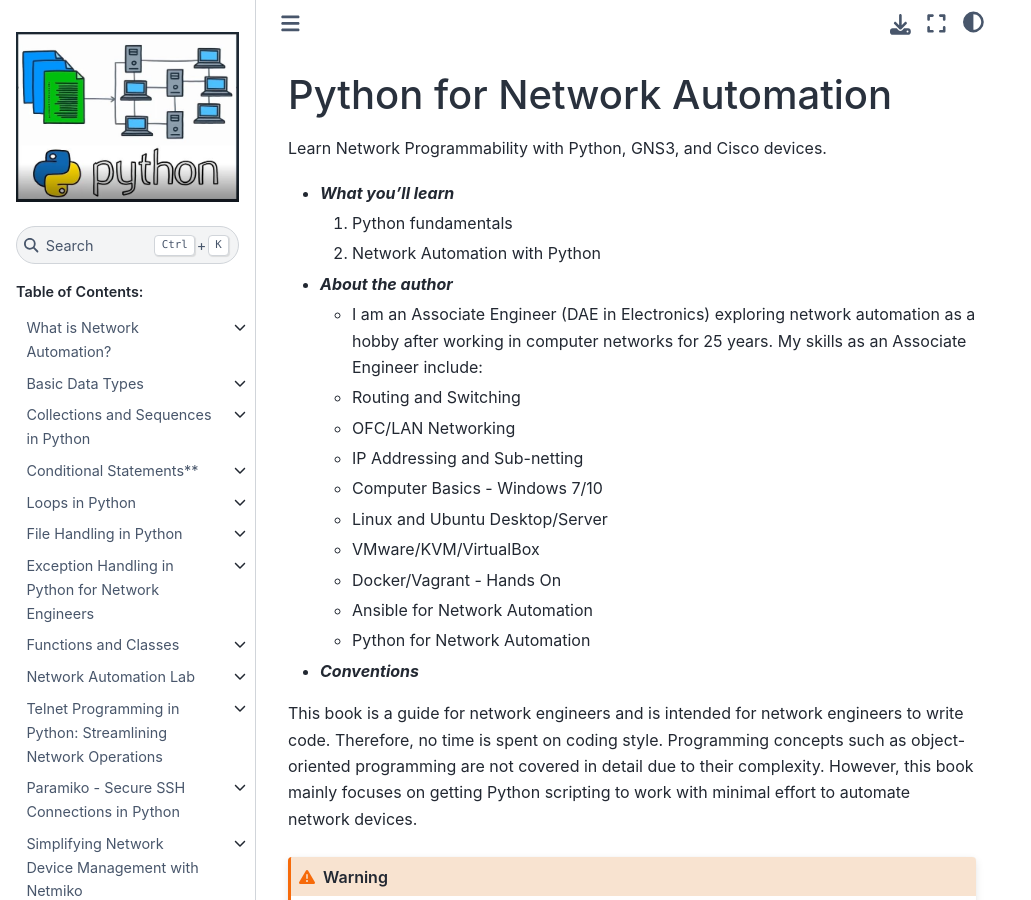
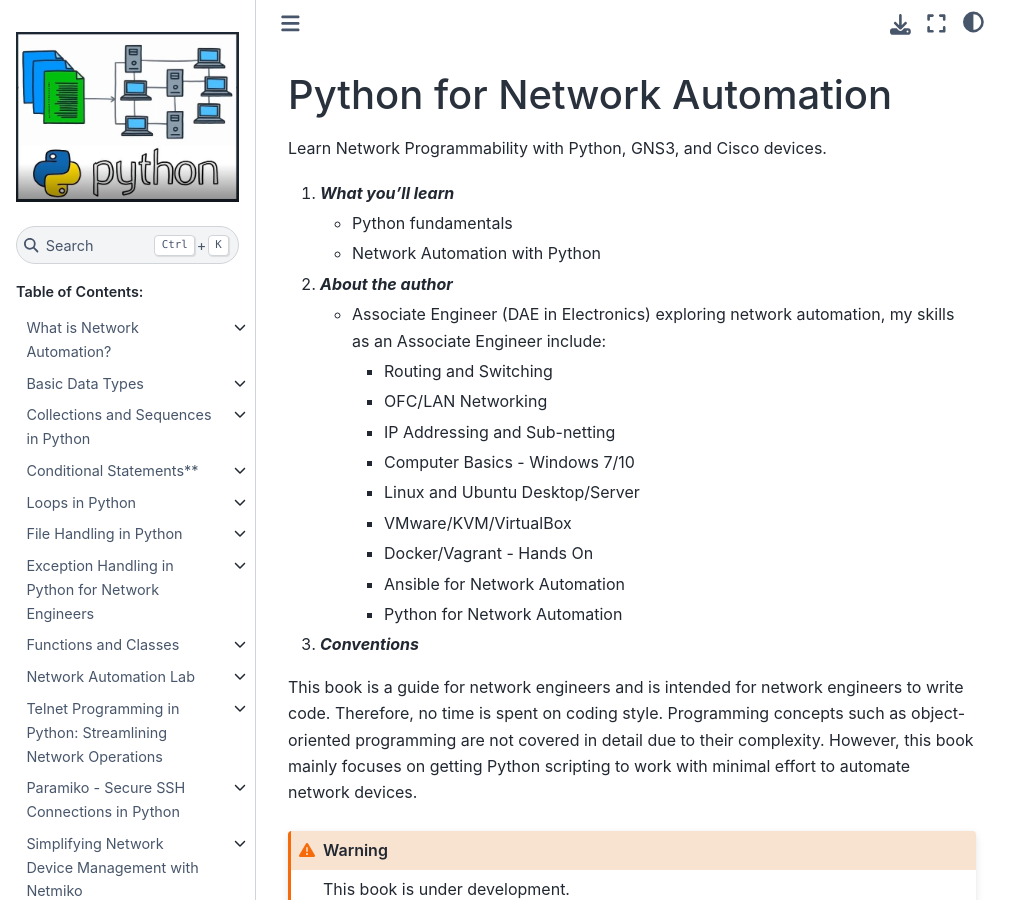
Before and after one commit to sydasif/python-book, a Sphinx documentation site: the page built from docs/source/index.md, in a window 1280 px wide and 900 px high. Shown: the whole window, without its empty margins (0-1031 px from the left). Built offline with Sphinx 7.4.7 and the Sphinx Book theme 1.1.4, drawn with Linux system fonts in a browser that asks for light colours.

Commit message:
Update main index

```diff
--- a/docs/source/index.md
+++ b/docs/source/index.md
@@ -2,23 +2,23 @@
 
 Learn Network Programmability with Python, GNS3, and Cisco devices.
 
-- ***What you’ll learn***
-  1. Python fundamentals
-  2. Network Automation with Python
+1. ***What you’ll learn***
+   - Python fundamentals
+   - Network Automation with Python
 
-- ***About the author***
-  - I am an Associate Engineer (DAE in Electronics) exploring network automation as a hobby after working in computer networks for 25 years. My skills as an Associate Engineer include:
-  - Routing and Switching
-  - OFC/LAN Networking
-  - IP Addressing and Sub-netting
-  - Computer Basics - Windows 7/10
-  - Linux and Ubuntu Desktop/Server
-  - VMware/KVM/VirtualBox
-  - Docker/Vagrant - Hands On
-  - Ansible for Network Automation
-  - Python for Network Automation
+2. ***About the author***
+   - Associate Engineer (DAE in Electronics) exploring network automation, my skills as an Associate Engineer include:
+     - Routing and Switching
+     - OFC/LAN Networking
+     - IP Addressing and Sub-netting
+     - Computer Basics - Windows 7/10
+     - Linux and Ubuntu Desktop/Server
+     - VMware/KVM/VirtualBox
+     - Docker/Vagrant - Hands On
+     - Ansible for Network Automation
+     - Python for Network Automation
 
-- ***Conventions***
+3. ***Conventions***
 
 This book is a guide for network engineers and is intended for network engineers to write code. Therefore, no time is spent on coding style. Programming concepts such as object-oriented programming are not covered in detail due to their complexity. However, this book mainly focuses on getting Python scripting to work with minimal effort to automate network devices.
 
```
